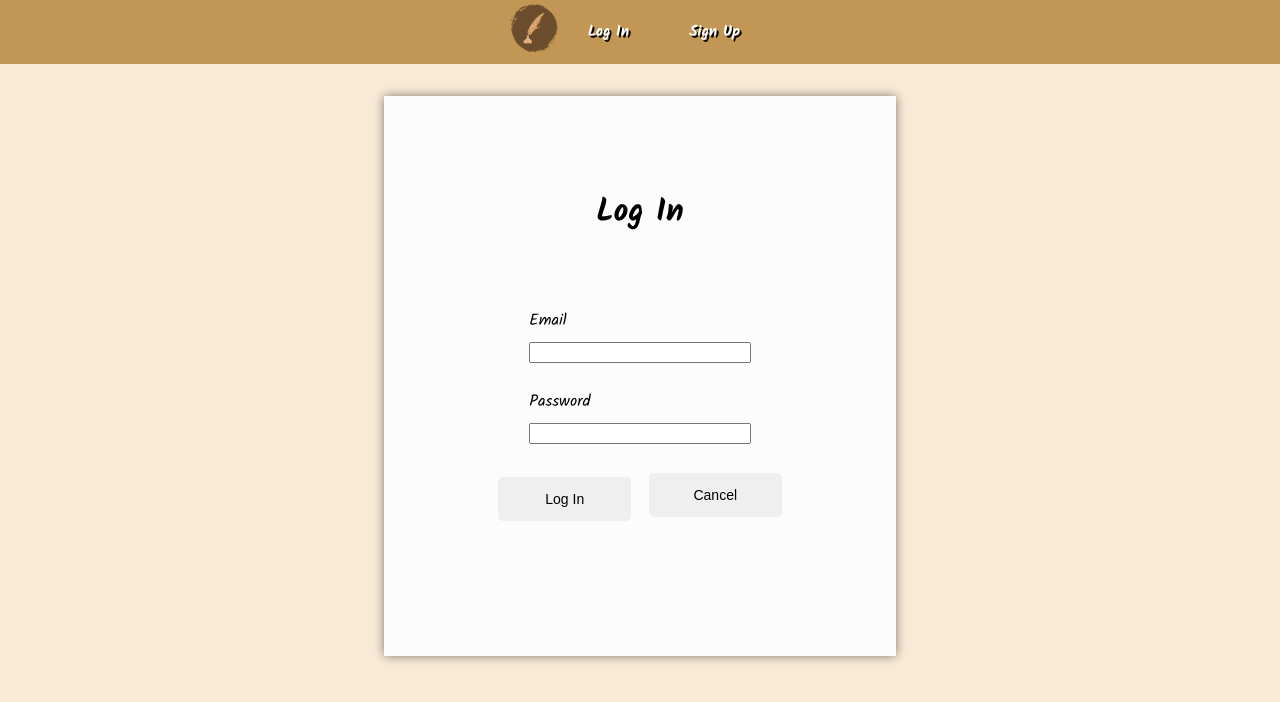
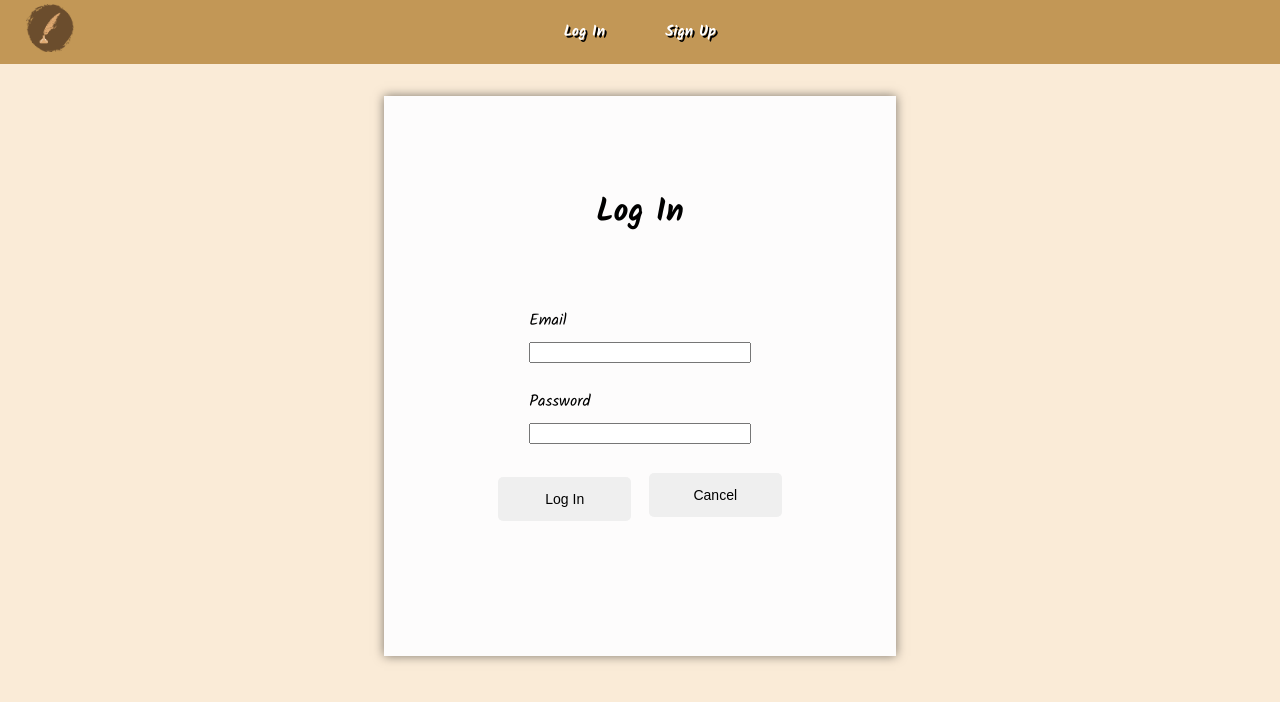
Before and after one commit to chenannchi/riji-front-end, a React (Create React App) app: page /login in a window 1280 px wide. Shown: the top 702 px of the page. Built offline with nearby package versions, Linux system fonts and the light colour scheme; no server answers.

Commit message:
move the logo on the nav bar to most left

```diff
--- a/src/components/NavBar/NavBar.module.css
+++ b/src/components/NavBar/NavBar.module.css
@@ -30,6 +30,11 @@ ul {
 
 .navbar .mobileNavigation {
   display: none;
+}
+
+.home{
+  position: absolute;
+  left: 2%;
 }
 
 #logo{
--- a/src/components/NavBar/NavLinks.jsx
+++ b/src/components/NavBar/NavLinks.jsx
@@ -24,7 +24,7 @@ const NavBar = ({ user, handleLogout, closeMobileMenu, isMobile }) => {
         </ul>
         :
         <ul>
-          <Link to="/"><img src='logo.png' alt='larger_logo' id={styles.logo} /></Link>
+          <Link to="/" className={styles.home}><img src='logo.png' alt='logo' id={styles.logo} /></Link>
           <Link to="/profiles"><li>Profiles</li></Link>
           <Link to="/diarybooks"><li>Diarybooks</li></Link>
           <Link to="/diarybooks/new"><li>New Diarybook</li></Link>
@@ -35,7 +35,7 @@ const NavBar = ({ user, handleLogout, closeMobileMenu, isMobile }) => {
         </ul>
       :
         <ul>
-          <Link to="/"><img src='logo.png' alt='larger_logo' id={styles.logo} /></Link>
+          <Link to="/" className={styles.home}><img src='logo.png' alt='logo' id={styles.logo} /></Link>
           <Link to="/login" onClick={() => isMobile && closeMobileMenu()}><li>Log In</li></Link>
           <Link to="/signup" onClick={() => isMobile && closeMobileMenu()}><li>Sign Up</li></Link>
         </ul>
--- a/src/pages/NewDiary/NewDiary.jsx
+++ b/src/pages/NewDiary/NewDiary.jsx
@@ -25,7 +25,7 @@ const NewDiary = (props) => {
     setNewDiaryImg(Math.floor(Math.random()*(diaryIds.length)))
   }, [props.user])
 
-  if (!newDiaryImg) return <Loading />
+  // if (!newDiaryImg) return <Loading />
 
   return (
     <main className={styles.container}>
```
